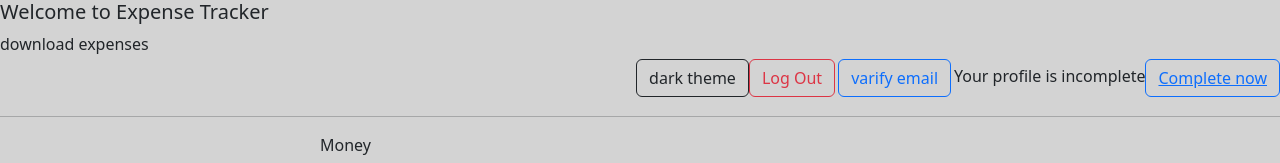
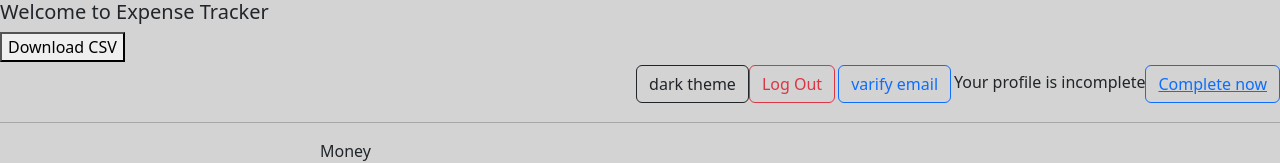
Before and after one commit to mishraom12345/Expense-Tracker-Project, a React (Create React App) app: page /welcome in a window 1280 px wide. Shown: the top 163 px of the page. Built offline with nearby package versions, Linux system fonts and the light colour scheme; no server answers.

Commit message:
giving functionality to download expenses

```diff
--- /dev/null
+++ b/src/Component/Pages/DownLoad.js
@@ -0,0 +1,15 @@
+import React from 'react';
+import { CSVLink } from 'react-csv';
+import { useSelector } from 'react-redux';
+
+
+const DownloadButton = () => {
+const data = useSelector(state=>state.expense.expenses)
+  return (
+    <CSVLink data={data} headers={['money', 'description','category']}>
+      <button>Download CSV</button>
+    </CSVLink>
+  );
+};
+
+export default DownloadButton;
--- a/src/Component/Pages/Welcome.js
+++ b/src/Component/Pages/Welcome.js
@@ -5,6 +5,10 @@ import { Link, useNavigate } from 'react-router-dom'
 import AuthContext from '../store/AuthContext'
 import { Form } from 'react-bootstrap'
 import Expenses from './Expenses'
+//import { stringify } from 'csv-stringify/.'
+import { CSVLink } from 'react-csv';
+import DownloadButton from './DownLoad'
+
 
 import { useDispatch } from 'react-redux'
 import { authAction } from '../store/AuthReducer'
@@ -13,7 +17,7 @@ import { useSelector } from 'react-redux'
 
 
 const Welcome = () => {
-  const downloaddata = useSelector(state=>state.expense.expenses)
+
   //console.log(expensedata)
   const dark = useSelector(state=>state.dark.showDarkTheme)
   const dispatch = useDispatch()
@@ -62,19 +66,28 @@ const Welcome = () => {
     dispatch(darkAction.showDark())
   }
 
-  // <a id='a1' download='file1.text'> download expenses</a>
-  // const mycsv = (row)=>{
-  //   return row.map(r=>r.join(",").join("/n"))
-  // }
-  //  const a1 = document.getElementById('a1')
-  //  const blob1 = new Blob(['ggcg' ],{type:'text'})
-  //  a1.href = URL.createObjectURL(blob1)
+  //  <a id='a1' download='file1.text'> download expenses</a>
+  // function mycsv(row){
+  //    return(row.map((r)=>{
+  //     r.join(",")
+  //    }).join("/n"))
+  //  }
+  //   const a1 = document.getElementById('a1')
+  //  const blob1 = new Blob([mycsv(downloaddata)])
+  //   a1.href = URL.createObjectURL(blob1)
+
+
+
+
     return (
 
      <div>
        <div>
        <h5> Welcome to Expense Tracker</h5>
-       <a id='a1' download='file1.csv'> download expenses</a>
+
+       <DownloadButton/>
+
+
 
       <p style={{textAlign:'right'}}>
       <Button variant="outline-dark" onClick={darkhandler}>{dark?'light Theme': 'dark theme'}</Button>
```
